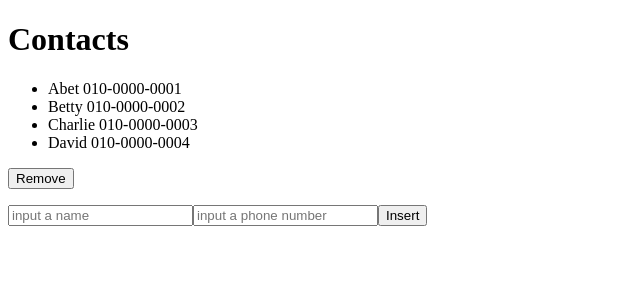
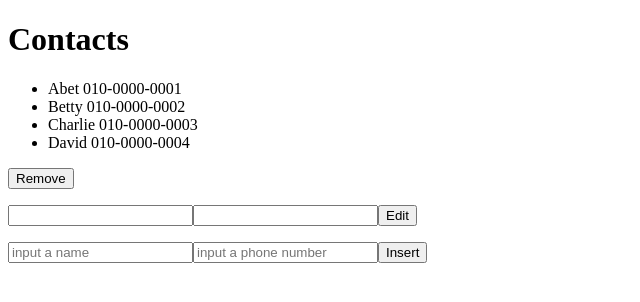
Before and after one commit to tmmoond8/tutorial_react, a React app: page / in a window 1280 px wide. Shown: the top 302 px of the page, without its empty margins (0-640 px from the left). Built offline with nearby package versions, Linux system fonts and the light colour scheme.

Commit message:
contacts 연락처 수정 기능 추가

```diff
--- /dev/null
+++ b/src/components/contacts/ContactEditor.js
@@ -0,0 +1,43 @@
+import React from 'react';
+
+class ContactEditor extends React.Component {
+    constructor(props) {
+        super(props);
+
+        this.state = {
+            name: props.contact.name,
+            phone: props.contact.phone
+        };
+    }
+    componentWillReceiveProps(nextProps){
+        this.setState({
+            name: nextProps.contact.name,
+            phone: nextProps.contact.phone
+        });
+    }
+    handleClick() {
+        this.props.onEdit(this.state.name, this.state.phone);
+    }
+
+    handleChange(e) {
+        var nextState = {};
+        nextState[e.target.name] = e.target.value;
+        this.setState(nextState);
+    }
+
+    render() {
+        return (
+            <div>
+                <p>
+                    <input type="text" name="name" value={this.state.name}
+                                onChange={this.handleChange.bind(this)}/>
+                    <input type="text" name="phone" value={this.state.phone}
+                                onChange={this.handleChange.bind(this)}/>
+                    <button onClick={this.handleClick.bind(this)}> Edit </button>
+                </p>
+            </div>
+        );
+    }
+}
+
+export default ContactEditor;
--- a/src/components/contacts/ContactItem.js
+++ b/src/components/contacts/ContactItem.js
@@ -9,7 +9,6 @@ class ContactItem extends React.Component {
     render() {
         let style = {};
         let getStyle = function(isSelect) {
-            console.log(isSelect);
             if (isSelect) {
                 style.background = '#00ff00';
             } else {
@@ -18,7 +17,7 @@ class ContactItem extends React.Component {
             return style;
         };
         return (
-            <li style={getStyle(this.props.isSelectedKey)}
+            <li style={getStyle(this.props.isSelected)}
                 onClick={this.handleClick.bind(this)}>
                 {this.props.name} {this.props.phone}
             </li>
--- a/src/components/contacts/Contacts.js
+++ b/src/components/contacts/Contacts.js
@@ -3,6 +3,7 @@ import update from 'react-addons-update';
 import ContactCreator from './ContactCreator';
 import ContactItem from './ContactItem';
 import ContactRemover from './ContactRemover';
+import ContactEditor from './ContactEditor';
 
 class Contacts extends React.Component {
     constructor(props) {
@@ -12,7 +13,11 @@ class Contacts extends React.Component {
                 {name: "Betty", phone: "010-0000-0002"},
                 {name: "Charlie", phone: "010-0000-0003"},
                 {name: "David", phone: "010-0000-0004"}],
-                selectedKey : -1
+                selectedKey : -1,
+                selectedContact : {
+                    name : '',
+                    phone : ''
+                }
         };
     }
 
@@ -25,24 +30,49 @@ class Contacts extends React.Component {
         this.setState(newState);
     }
 
+    onEdit(name, phone) {
+
+        this.setState({
+            contactsData: update(
+                this.state.contactsData,
+                {
+                    [this.state.selectedKey] : {
+                        name: { $set : name},
+                        phone: { $set: phone}
+                    }
+                }
+            ),
+            selectedContact : {
+                name : '',
+                phone : ''
+            }
+        });
+
+    }
+
     onSelect(key) {
-        if (this.isSelectedKey(key)) {
+        if (this.isSelected(key)) {
             console.log('key ==0?');
             this.setState({
-                selectedKey: -1
+                selectedKey: -1,
+                selectedContact: {
+                    name : '',
+                    phone : ''
+                }
             });
             return;
         }
 
         this.setState({
-            selectedKey: key
+            selectedKey: key,
+            selectedContact : this.state.contactsData[key]
         });
-        console.log('selected key is ' + key);
+        console.log('onSelect : selected key is ' + key);
     }
 
     onRemove() {
         if (this.state.selectedKey === -1) {
-            console.log('selected contact is null');
+            console.log('on Remove : selected contact is null');
             return;
         }
         let newContactsData = update(this.state.contactsData, {
@@ -54,7 +84,15 @@ class Contacts extends React.Component {
         });
     }
 
-    isSelectedKey(key) {
+    isSelectedKeyEmpty() {
+        if (this.state.selectedKey === -1) {
+            return true;
+        } else {
+            false;
+        }
+    }
+
+    isSelected(key) {
         if (key === this.state.selectedKey) {
             return true;
         } else {
@@ -69,7 +107,7 @@ class Contacts extends React.Component {
                 <ul>
                 {this.state.contactsData.map((contact, i) => {
                     return(<ContactItem onSelect={this.onSelect.bind(this)}
-                                        isSelectedKey={this.isSelectedKey.bind(this)(i)}
+                                        isSelected={this.isSelected.bind(this)(i)}
                                         name={contact.name}
                                         phone={contact.phone}
                                         contactKey={i}
@@ -78,6 +116,10 @@ class Contacts extends React.Component {
                 })}
                 </ul>
                 <ContactRemover onRemove={this.onRemove.bind(this)}/>
+                <ContactEditor onEdit={this.onEdit.bind(this)}
+                                isSelectedKeyEmpty={this.isSelectedKeyEmpty.bind(this)()}
+                    contact={this.state.selectedContact}
+                />
                 <ContactCreator onInsert={this.onInsert.bind(this)}/>
             </div>
         );
```
